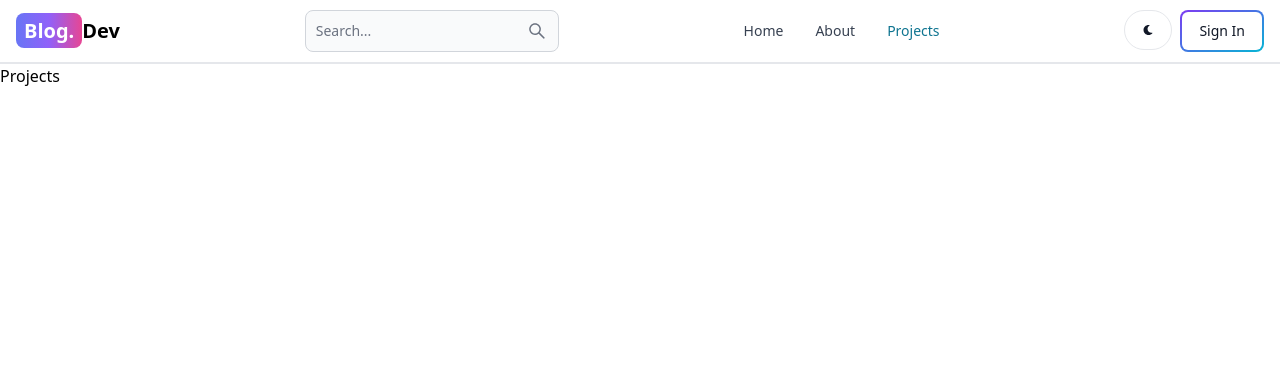
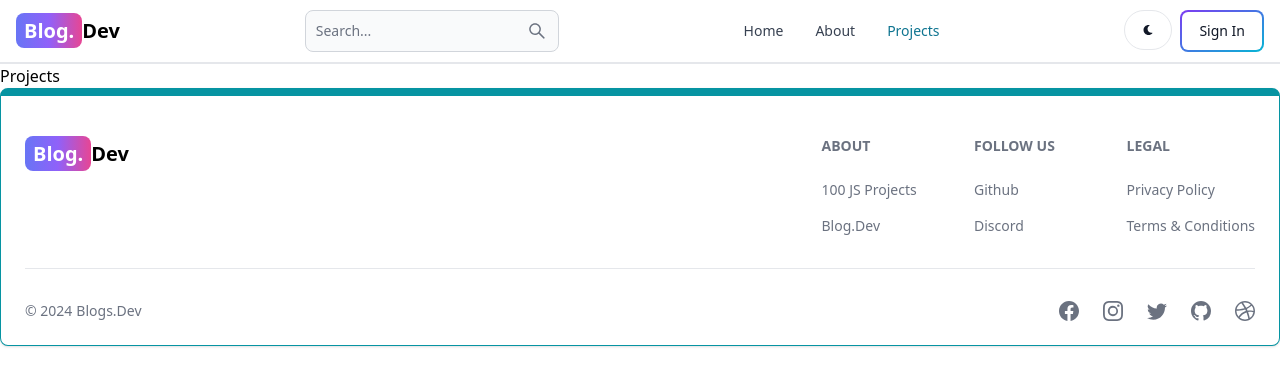
Before and after one commit to AMANSINGH5409/Blog.Dev, a React (Vite) app in the folder client/: page /projects in a window 1280 px wide. Shown: the top 386 px of the page. Built offline with nearby package versions, Linux system fonts and the light colour scheme.

Commit message:
Created Footer Component

```diff
--- a/client/src/App.jsx
+++ b/client/src/App.jsx
@@ -6,6 +6,7 @@
 import Dashboard from "./pages/Dashboard";
 import Projects from "./pages/Projects";
 import Header from "./components/Header";
+import FooterCom from "./components/Footer";
 
 function App() {
   return (
@@ -19,6 +20,7 @@
         <Route path="/dashboard" element={<Dashboard />} />
         <Route path="/projects" element={<Projects />} />
       </Routes>
+      <FooterCom />
     </BrowserRouter>
   );
 }
--- /dev/null
+++ b/client/src/components/Footer.jsx
@@ -0,0 +1,93 @@
+import React from "react";
+import { Footer } from "flowbite-react";
+import { Link } from "react-router-dom";
+import {
+  BsFacebook,
+  BsInstagram,
+  BsTwitter,
+  BsGithub,
+  BsDribbble,
+} from "react-icons/bs";
+
+const FooterCom = () => {
+  return (
+    <Footer container className="border border-t-8 border-teal-500">
+      <div className="w-full max-w-7xl mx-auto">
+        <div className="grid w-full justify-between sm:flex md:grid-col-1">
+          <div className="mt-5">
+            <Link
+              to={"/"}
+              className="self-center whitespace-nowrap text-lg sm:text-xl font-semibold dark:text-white"
+            >
+              <span className="px-2 py-1 rounded-lg bg-gradient-to-r from-indigo-500 via-purple-500 to-pink-500 text-white">
+                Blog.
+              </span>
+              Dev
+            </Link>
+          </div>
+          <div className="grid grid-cols-2 gap-8 mt-4 sm:grid-cols-3 sm:gap-6">
+            <div className="">
+              <Footer.Title title="About" />
+              <Footer.LinkGroup col>
+                <Footer.Link
+                  href="https://www.100jsprojects.com"
+                  target="_blank"
+                  rel="noopener noreferrer"
+                >
+                  100 JS Projects
+                </Footer.Link>
+                <Footer.Link
+                  href="/About"
+                  target="_blank"
+                  rel="noopener noreferrer"
+                >
+                  Blog.Dev
+                </Footer.Link>
+              </Footer.LinkGroup>
+            </div>
+            <div className="">
+              <Footer.Title title="Follow Us" />
+              <Footer.LinkGroup col>
+                <Footer.Link
+                  href="https://github.com/AMANSINGH5409"
+                  target="_blank"
+                  rel="noopener noreferrer"
+                >
+                  Github
+                </Footer.Link>
+                <Footer.Link href="#">Discord</Footer.Link>
+              </Footer.LinkGroup>
+            </div>
+            <div className="">
+              <Footer.Title title="Legal" />
+              <Footer.LinkGroup col>
+                <Footer.Link href="#">Privacy Policy</Footer.Link>
+                <Footer.Link href="#">Terms &amp; Conditions</Footer.Link>
+              </Footer.LinkGroup>
+            </div>
+          </div>
+        </div>
+        <Footer.Divider />
+        <div className="w-full sm:flex sm:items-center sm:justify-between">
+          <Footer.Copyright
+            href="#"
+            by="Blogs.Dev"
+            year={new Date().getFullYear()}
+          />
+          <div className="flex gap-6 sm:mt-0 mt-4 sm:justify-center">
+            <Footer.Icon href="#" icon={BsFacebook} />
+            <Footer.Icon href="#" icon={BsInstagram} />
+            <Footer.Icon href="#" icon={BsTwitter} />
+            <Footer.Icon
+              href="https://github.com/AMANSINGH5409"
+              icon={BsGithub}
+            />
+            <Footer.Icon href="#" icon={BsDribbble} />
+          </div>
+        </div>
+      </div>
+    </Footer>
+  );
+};
+
+export default FooterCom;
```
